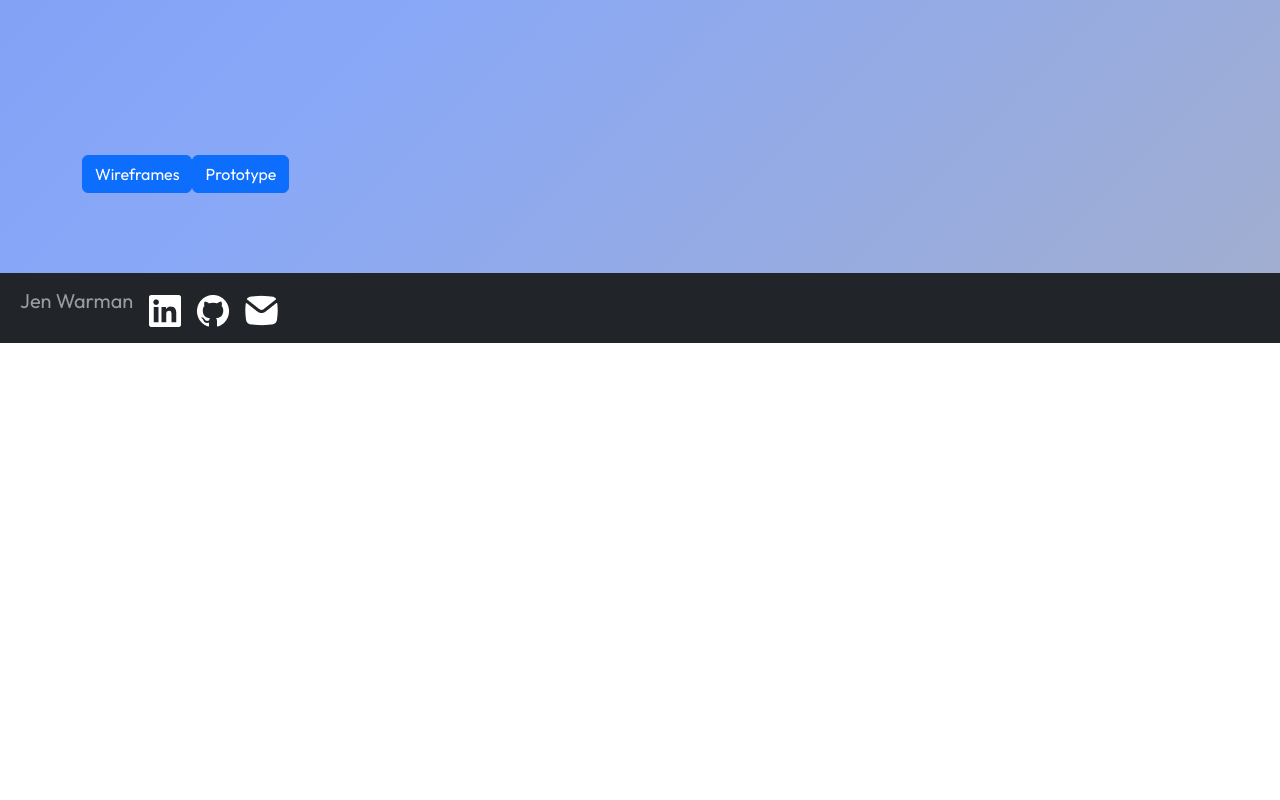
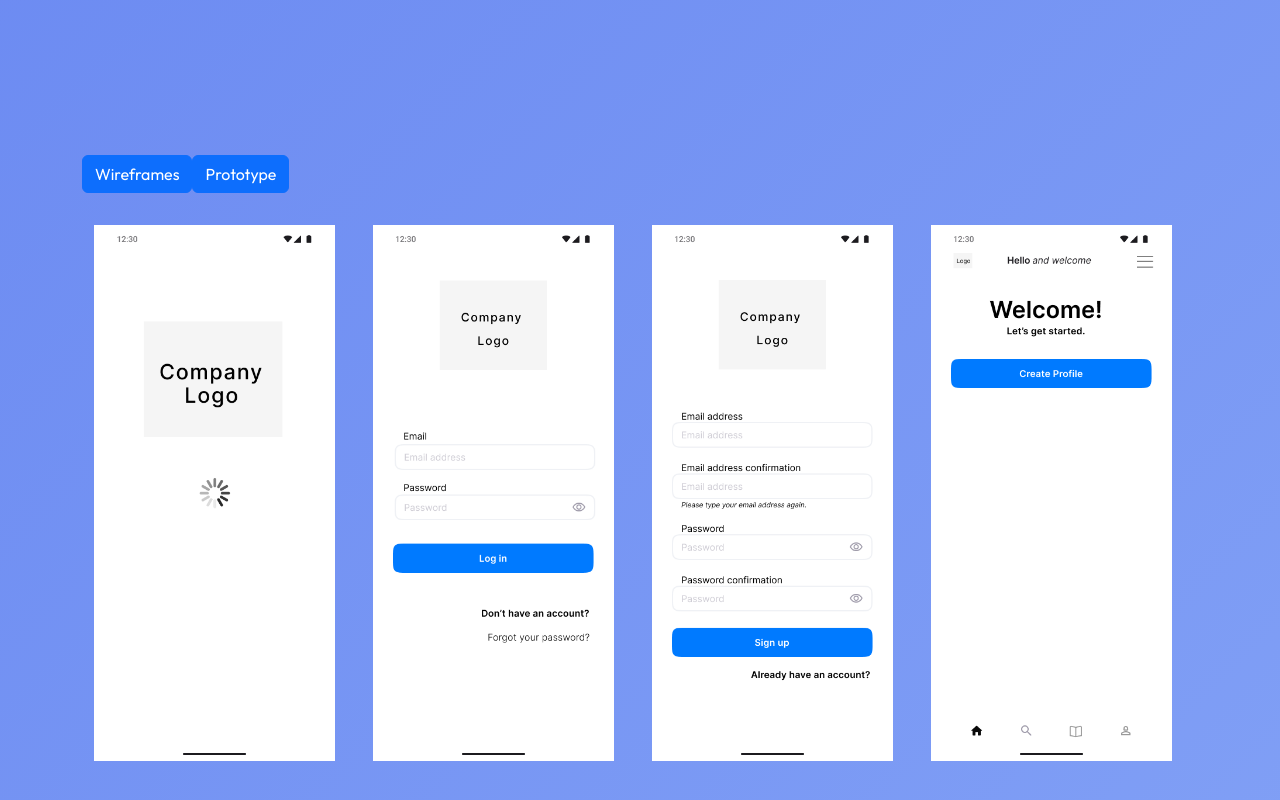
Before and after one commit to JenWarman/portfolio, a React (Vite) app: page /book-club-app in a window 1280 px wide. Shown: the part 1994-2794 px from the top of the page. Before the commit the page ends 2337 px from the top, so only its background shows below. Built offline with nearby package versions, Linux system fonts and the light colour scheme.

Commit message:
book club tabs component

```diff
--- a/src/components/BookClubApp.jsx
+++ b/src/components/BookClubApp.jsx
@@ -179,10 +179,6 @@ function BookClubApp() {
       <Container>
         <BookClubTabs/>
       </Container>
-      {/* <Container>
-      <h2 id="wireframe-header">Wireframes</h2>
-      <BookClubWireFrame />
-      </Container> */}
 
       {/* <Container className="youtube-container">
               <Row className="youtube-row">
--- a/src/components/BookClubPrototype.jsx
+++ b/src/components/BookClubPrototype.jsx
@@ -1,6 +1,6 @@
 function BookClubPrototype() {
     return (
-        <p>hello!</p>
+        <p>This will be a super wicked prototype!</p>
     )
 }
 
--- a/src/components/BookClubTabs.jsx
+++ b/src/components/BookClubTabs.jsx
@@ -5,15 +5,18 @@ import BookClubWireFrame from "./BookClubWireFrame";
 
 export default function BookClubTabs() {
   const [selectedTab, setSelectedTab] = useState();
+  const [isSelected, setIsSelected] = useState(false);
 
   function handleClick(event) {
-    console.log(event.target.value);
+    setSelectedTab(event.target.value);
+    setIsSelected(true)
   }
 
   return (
     <section>
-    <Button value='wireframes' onClick={handleClick}>Wireframes</Button>
+    <Button value='wireframes' onClick={(handleClick)}>Wireframes</Button>
     <Button value='prototype' onClick={handleClick}>Prototype</Button>
+    {isSelected && selectedTab === 'prototype' ? <BookClubPrototype/> : <BookClubWireFrame/>}
     </section>
   );
 }
```
